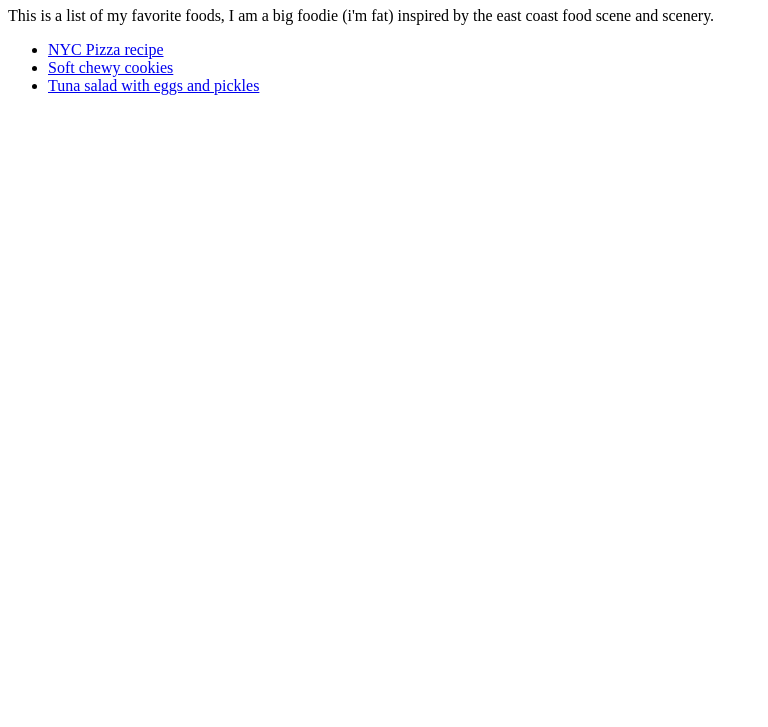
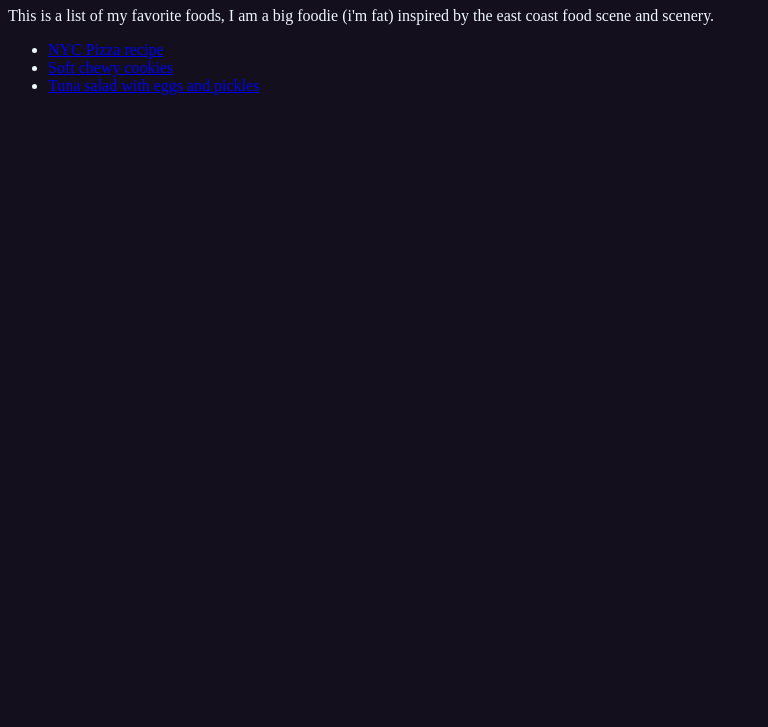
Before and after one commit to SirWaseem/odin-recipes, a plain HTML site: page index.html in a window 1280 px wide. Shown: the part 73-800 px from the top of the page, without its empty margins (0-768 px from the left). Drawn offline with Linux system fonts and the light colour scheme.

Commit message:
Created styles.css added to index.html added basic styling to index.html

```diff
--- a/index.html
+++ b/index.html
@@ -3,6 +3,7 @@
 <head>
     <meta charset="UTF-8">
     <title>Recipe's!</title>
+    <link rel="stylesheet" href="styles.css">
 </head>
 <body>
     <h1>Odin Recipes</h1>
--- /dev/null
+++ b/styles.css
@@ -0,0 +1,5 @@
+body {
+    background-color: #140f1c;
+    font-family: 'Times New Roman', Times, serif;
+    color: aliceblue;
+}
```
